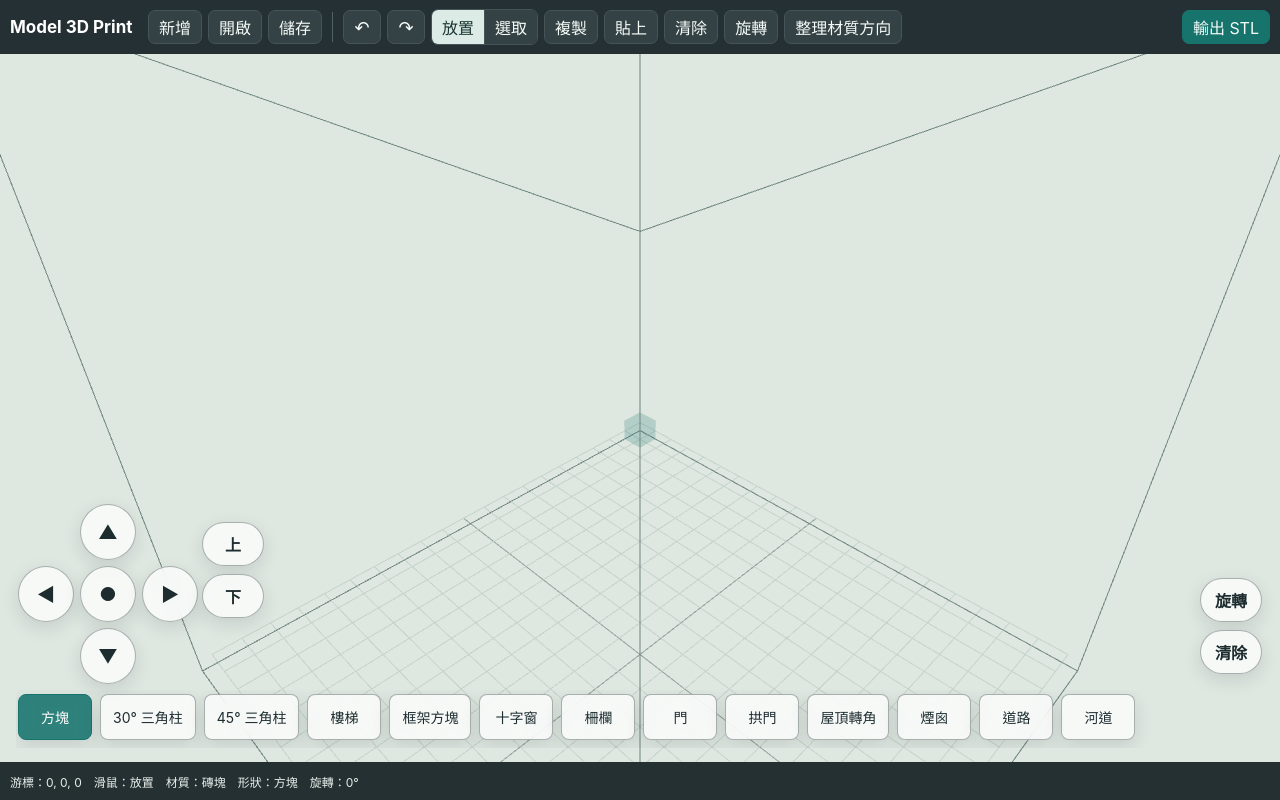
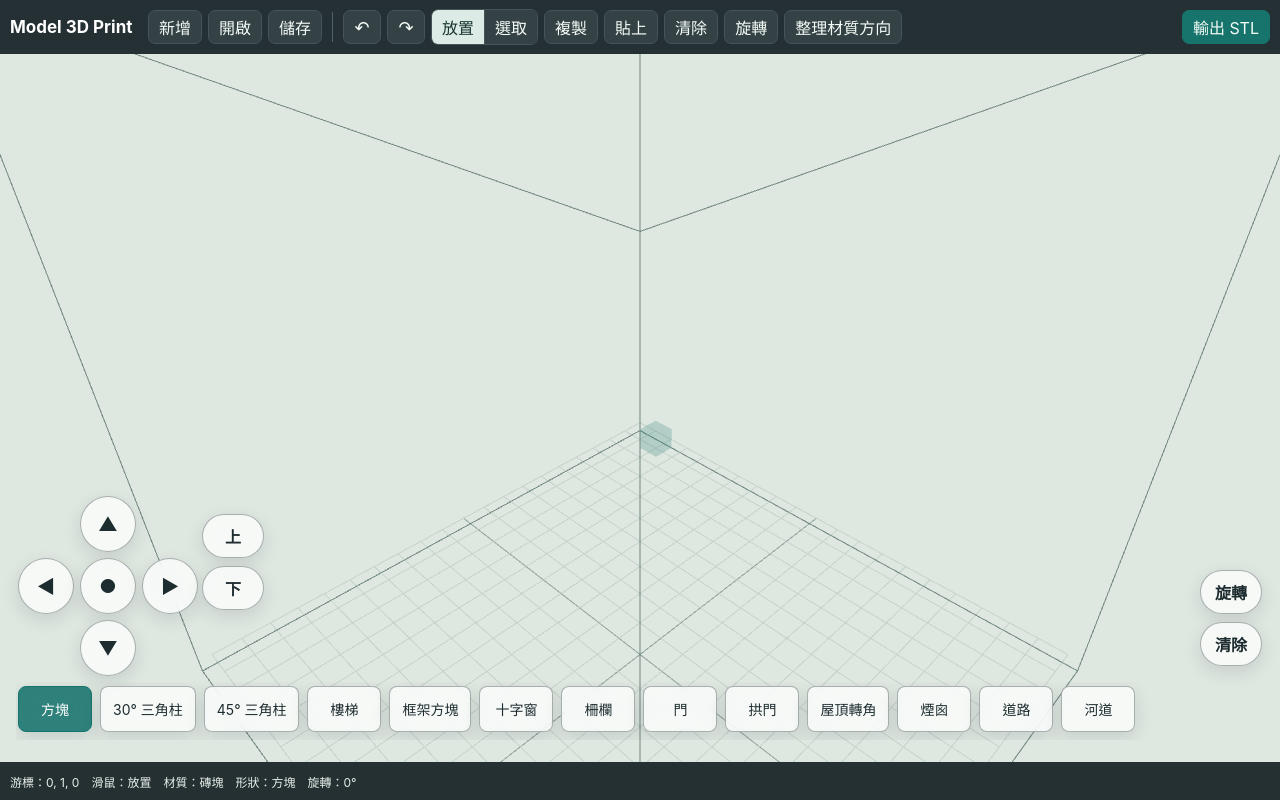
Before and after one commit to yanglinylchen/Model_3D_Print, an Electron app: page src/renderer/index.html in a window 1280 px wide. Both pictures are taken after a click on the button "游標往前". Drawn offline with nearby package versions, Linux system fonts and the light colour scheme.

Commit message:
Refine iPad touch controls

```diff
--- a/src/renderer/renderer.js
+++ b/src/renderer/renderer.js
@@ -1263,27 +1263,64 @@ function moveCursor(dx, dy, dz) {
 function moveCursorByView(direction) {
   if (direction === "up") return moveCursor(0, 0, 1);
   if (direction === "down") return moveCursor(0, 0, -1);
-  const vector = directionVectorFromView(direction);
-  if (Math.abs(vector.x) >= Math.abs(vector.y)) {
-    moveCursor(Math.sign(vector.x), 0, 0);
-    return;
-  }
-  moveCursor(0, Math.sign(vector.y), 0);
-}
-
-function directionVectorFromView(direction) {
-  const viewForward = {
-    x: -Math.cos(state.cameraAngle),
-    y: -Math.sin(state.cameraAngle)
-  };
-  const viewRight = {
-    x: -Math.sin(state.cameraAngle),
-    y: Math.cos(state.cameraAngle)
-  };
-  if (direction === "back") return { x: -viewForward.x, y: -viewForward.y };
-  if (direction === "right") return viewRight;
-  if (direction === "left") return { x: -viewRight.x, y: -viewRight.y };
-  return viewForward;
+  const delta = screenRelativeCursorDelta(direction);
+  moveCursor(delta.x, delta.y, 0);
+}
+
+function screenRelativeCursorDelta(direction) {
+  updateCamera();
+  camera.updateMatrixWorld();
+  const desired = {
+    forward: { x: 0, y: 1 },
+    back: { x: 0, y: -1 },
+    left: { x: -1, y: 0 },
+    right: { x: 1, y: 0 }
+  }[direction] || { x: 0, y: 1 };
+  const origin = projectedCellCenter(state.cursor);
+  const candidates = [
+    { x: 1, y: 0 },
+    { x: -1, y: 0 },
+    { x: 0, y: 1 },
+    { x: 0, y: -1 }
+  ];
+  let best = { x: 0, y: 0 };
+  let bestScore = -Infinity;
+  for (const delta of candidates) {
+    const position = {
+      x: state.cursor.x + delta.x,
+      y: state.cursor.y + delta.y,
+      z: state.cursor.z
+    };
+    if (
+      position.x < 0
+      || position.x >= state.project.workspaceCells.x
+      || position.y < 0
+      || position.y >= state.project.workspaceCells.y
+    ) continue;
+    const projected = projectedCellCenter(position);
+    const screenDelta = {
+      x: projected.x - origin.x,
+      y: projected.y - origin.y
+    };
+    const length = Math.hypot(screenDelta.x, screenDelta.y);
+    if (length < 0.0001) continue;
+    const score = ((screenDelta.x / length) * desired.x) + ((screenDelta.y / length) * desired.y);
+    if (score > bestScore) {
+      bestScore = score;
+      best = delta;
+    }
+  }
+  return best;
+}
+
+function projectedCellCenter(position) {
+  const vector = new THREE.Vector3(
+    (position.x + 0.5) * CELL_SIZE_MM,
+    (position.y + 0.5) * CELL_SIZE_MM,
+    (position.z + 0.5) * CELL_SIZE_MM
+  );
+  vector.project(camera);
+  return { x: vector.x, y: vector.y };
 }
 
 function handleTouchMoveButton(event) {
--- a/src/renderer/styles.css
+++ b/src/renderer/styles.css
@@ -9,6 +9,7 @@
   --accent-strong: #0f5954;
   --warning: #b77911;
   --danger: #a83d32;
+  --touch-bottom-inset: max(22px, calc(env(safe-area-inset-bottom, 0px) + 22px));
 }
 
 * {
@@ -64,6 +65,7 @@ button.danger {
   grid-template-rows: 58px minmax(0, 1fr) 42px;
   width: 100vw;
   height: 100vh;
+  height: 100dvh;
 }
 
 .toolbar {
@@ -254,7 +256,7 @@ h2 {
 .touch-dpad {
   position: absolute;
   left: 18px;
-  bottom: 78px;
+  bottom: calc(var(--touch-bottom-inset) + 64px);
   display: grid;
   grid-template-columns: repeat(3, 56px);
   grid-template-rows: repeat(3, 56px);
@@ -308,7 +310,7 @@ h2 {
 .touch-layer-pad {
   position: absolute;
   left: 202px;
-  bottom: 144px;
+  bottom: calc(var(--touch-bottom-inset) + 130px);
   display: grid;
   gap: 8px;
 }
@@ -316,7 +318,7 @@ h2 {
 .touch-actions {
   position: absolute;
   right: 18px;
-  bottom: 88px;
+  bottom: calc(var(--touch-bottom-inset) + 74px);
   display: grid;
   gap: 8px;
 }
@@ -334,7 +336,7 @@ h2 {
   position: absolute;
   left: 16px;
   right: 16px;
-  bottom: 14px;
+  bottom: var(--touch-bottom-inset);
   display: flex;
   gap: 8px;
   overflow-x: auto;
```
Also changed, not shown: scripts/touch_smoke.mjs (+11 -3 lines), scripts/web_smoke.mjs (+13 -3 lines), tasks/035_ipad_touch_refinement.md (added, +18 -0 lines), reports/packaged_smoke.png, reports/visual_smoke.png, 1 other file.
